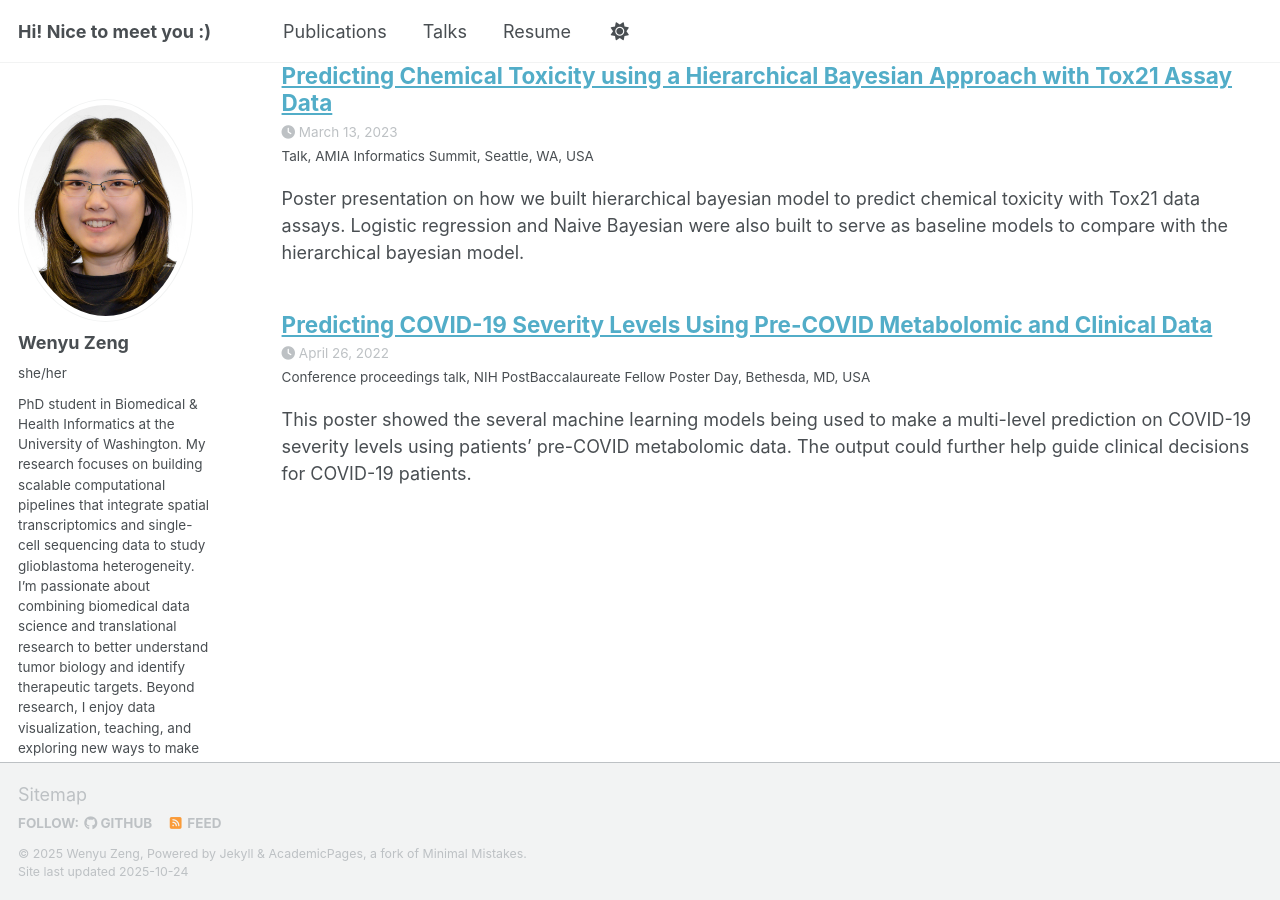
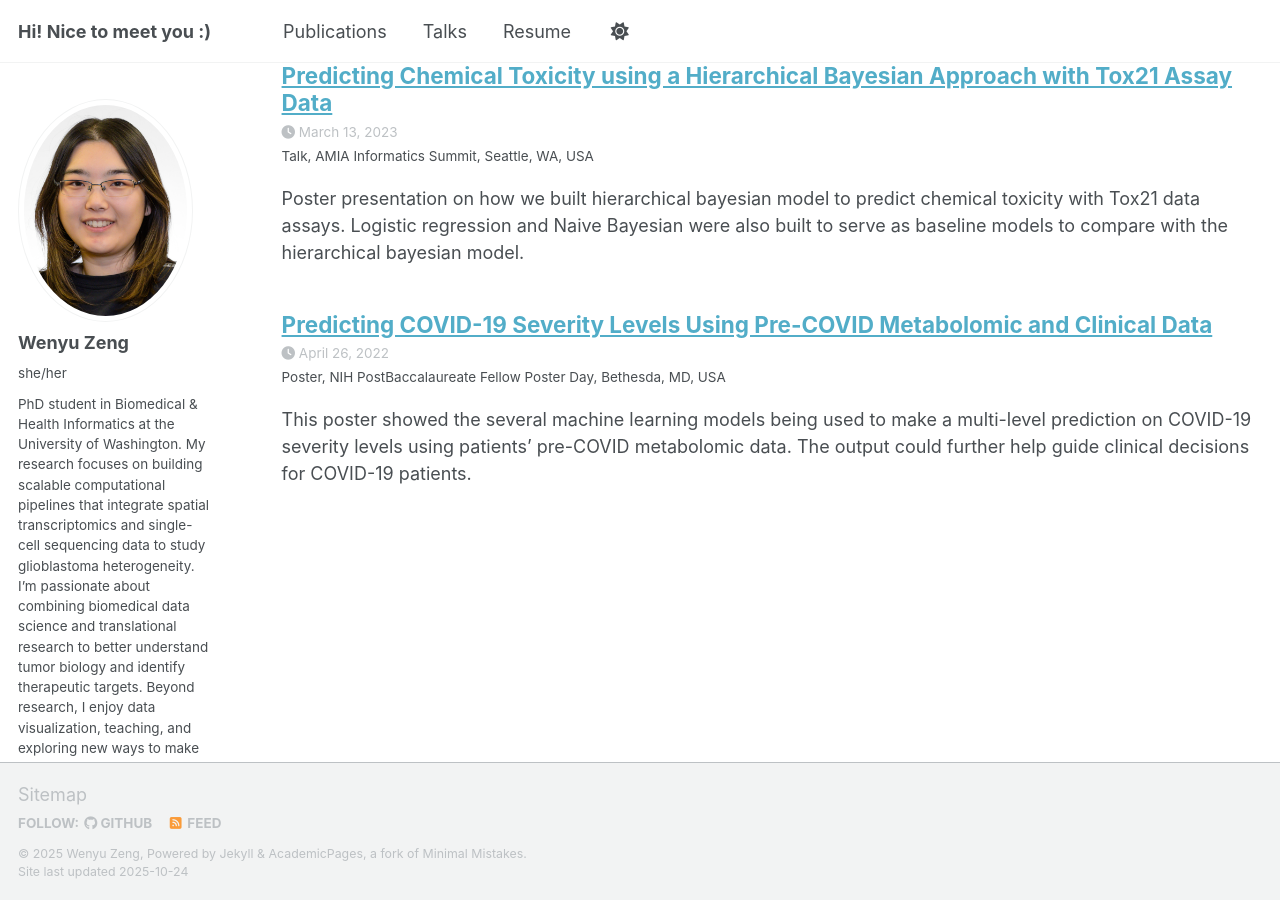
Before and after one commit to wzeng96/wzeng96.github.io, a Jekyll site: the page built from _pages/talks.html, in a window 1280 px wide and 900 px high, scrolled down 633 px. Built offline with Jekyll 4.4.1, drawn with Linux system fonts in a browser that asks for light colours; some web fonts are replaced; a script that is not in the unit is left out.

Commit message:
Change talk type from 'Conference proceedings' to 'Poster'

```diff
--- a/_talks/2022-04-26-NCATS.md
+++ b/_talks/2022-04-26-NCATS.md
@@ -1,7 +1,7 @@
 ---
 title: "Predicting COVID-19 Severity Levels Using Pre-COVID Metabolomic and Clinical Data"
 collection: talks
-type: "Conference proceedings talk"
+type: "Poster"
 permalink: /talks/2022-04-26-NCATS
 venue: "NIH PostBaccalaureate Fellow Poster Day"
 date: 2022-04-26
```
